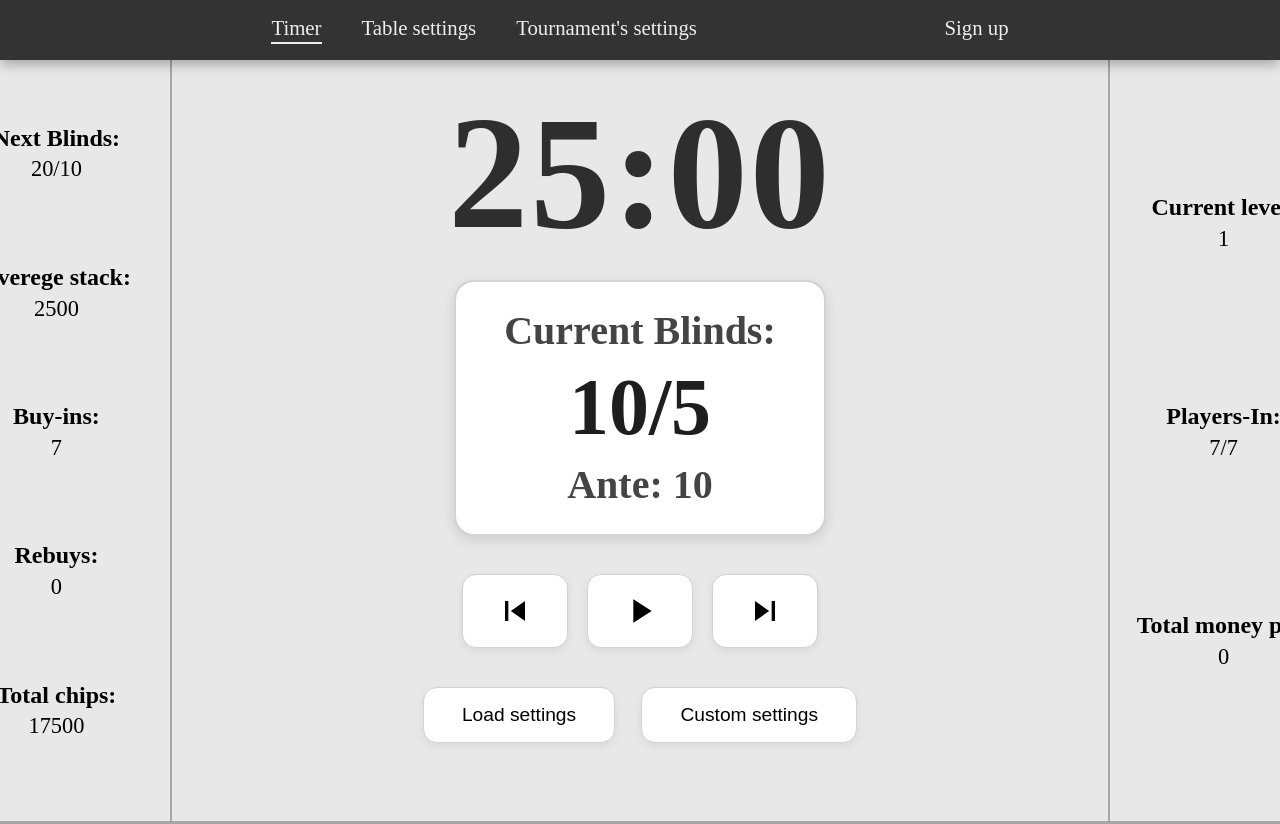
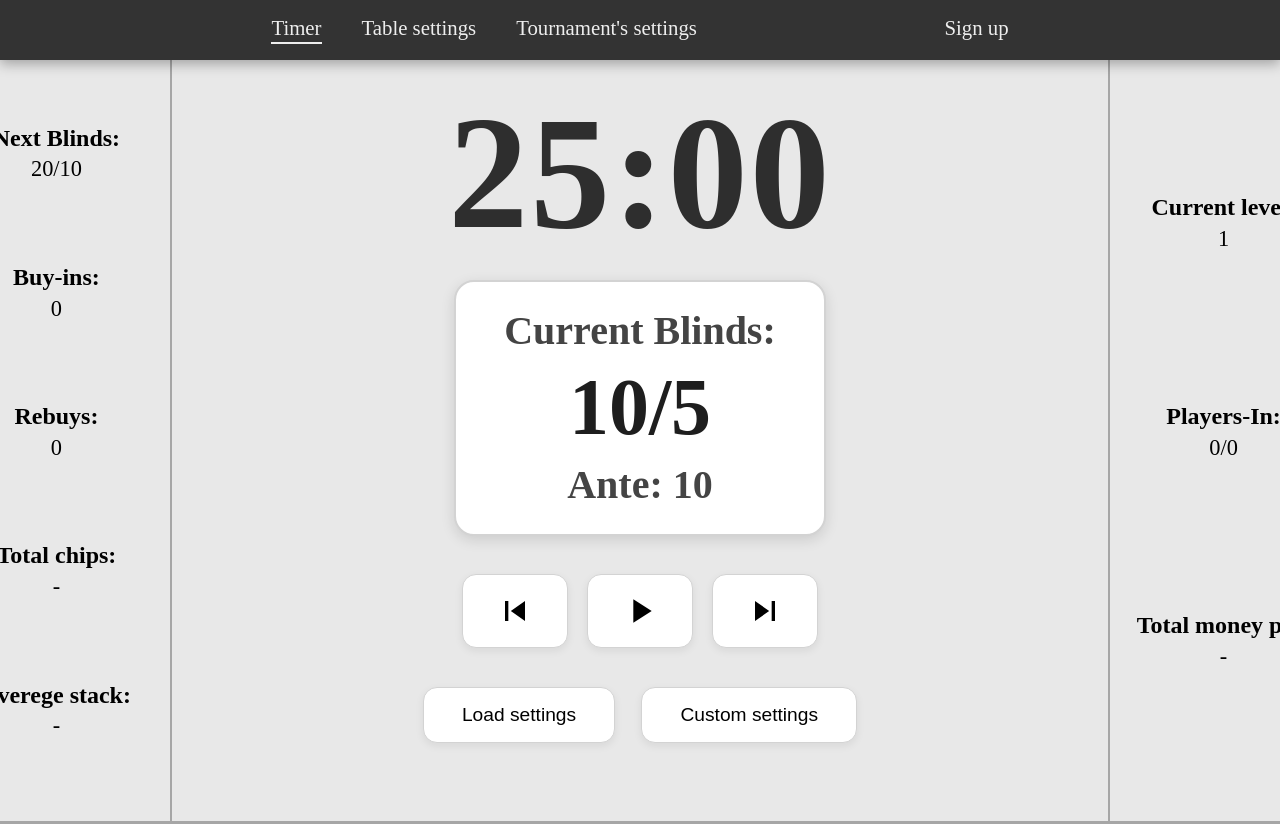
Before and after one commit to mszymanski1997/poker-tournament-manager, a React (Vite) app in the folder frontend/: page / in a window 1280 px wide. Shown: the top 824 px of the page. Built offline with nearby package versions, Linux system fonts and the light colour scheme.

Commit message:
feat: connect timer panels to context and set initial settings

```diff
--- a/frontend/src/pages/Timer/LeftBar.tsx
+++ b/frontend/src/pages/Timer/LeftBar.tsx
@@ -1,4 +1,8 @@
+import { usePokerSettings } from '../../store/PokerSettings/usePokerSettings';
+
 const LeftBar = () => {
+	const { settings } = usePokerSettings();
+
 	return (
 		<div className='leftBar'>
 			<ul>
@@ -6,16 +10,16 @@ const LeftBar = () => {
 					Next Blinds: <span>20/10</span>
 				</li>
 				<li>
-					Averege stack: <span>2500</span>
+					Buy-ins: <span>{settings.buyIns}</span>
 				</li>
 				<li>
-					Buy-ins: <span>7</span>
+					Rebuys: <span>{settings.rebuys}</span>
 				</li>
 				<li>
-					Rebuys: <span>0</span>
+					Total chips: <span>{settings.totalChips}</span>
 				</li>
 				<li>
-					Total chips: <span>17500</span>
+					Averege stack: <span>{settings.averageStack}</span>
 				</li>
 			</ul>
 		</div>
--- a/frontend/src/pages/Timer/RightBar.tsx
+++ b/frontend/src/pages/Timer/RightBar.tsx
@@ -1,4 +1,8 @@
+import { usePokerSettings } from '../../store/PokerSettings/usePokerSettings';
+
 const RightBar = () => {
+	const { settings } = usePokerSettings();
+
 	return (
 		<div className='rightBar'>
 			<ul>
@@ -7,11 +11,14 @@ const RightBar = () => {
 				</li>
 
 				<li>
-					Players-In: <span>7/7</span>
+					Players-In:
+					<span>
+						{settings.playersIn}/{settings.buyIns}
+					</span>
 				</li>
 
 				<li>
-					Total money pot: <span>0</span>
+					Total money pot: <span>{settings.totalMoney}</span>
 				</li>
 			</ul>
 		</div>
--- a/frontend/src/store/PokerSettings/PokerProvider.tsx
+++ b/frontend/src/store/PokerSettings/PokerProvider.tsx
@@ -5,13 +5,13 @@ import { useState, type ReactNode } from 'react';
 export const PokerProvider = ({ children }: { children: ReactNode }) => {
 	const [settings, setSettings] = useState<GameSettings>({
 		startingStack: 2500,
-		buyInValue: 100,
-		buyIns: 7,
+		buyInValue: 0,
+		buyIns: 0,
 		rebuys: 0,
-		playersIn: 7,
-		averageStack: 2,
-		totalChips: 2,
-		totalMoney: 2,
+		playersIn: 0,
+		averageStack: '-',
+		totalChips: '-',
+		totalMoney: '-',
 	});
 
 	const setStartingStack = (stack: number) => {
@@ -56,7 +56,7 @@ export const PokerProvider = ({ children }: { children: ReactNode }) => {
 
 	const setPlayersInCount = (count: number) => {
 		setSettings((prev) => {
-			const newAverageStack = Math.floor(prev.totalChips / count);
+			const newAverageStack = Math.floor(+prev.totalChips / count);
 
 			return {
 				...prev,
--- a/frontend/src/store/PokerSettings/types.ts
+++ b/frontend/src/store/PokerSettings/types.ts
@@ -7,9 +7,9 @@ export type GameSettings = {
 	playersIn: number;
 
 	// calculated data
-	averageStack: number;
-	totalChips: number;
-	totalMoney: number;
+	averageStack: number | '-';
+	totalChips: number | '-';
+	totalMoney: number | '-';
 };
 
 export type PokerContextSettings = {
--- a/frontend/src/store/PokerSettings/usePokerSettings.ts
+++ b/frontend/src/store/PokerSettings/usePokerSettings.ts
@@ -1,7 +1,7 @@
 import { useContext } from 'react';
 import { PokerContext } from './PokerContext';
 
-export const usePoker = () => {
+export const usePokerSettings = () => {
 	const context = useContext(PokerContext);
 
 	if (!context) {
```
